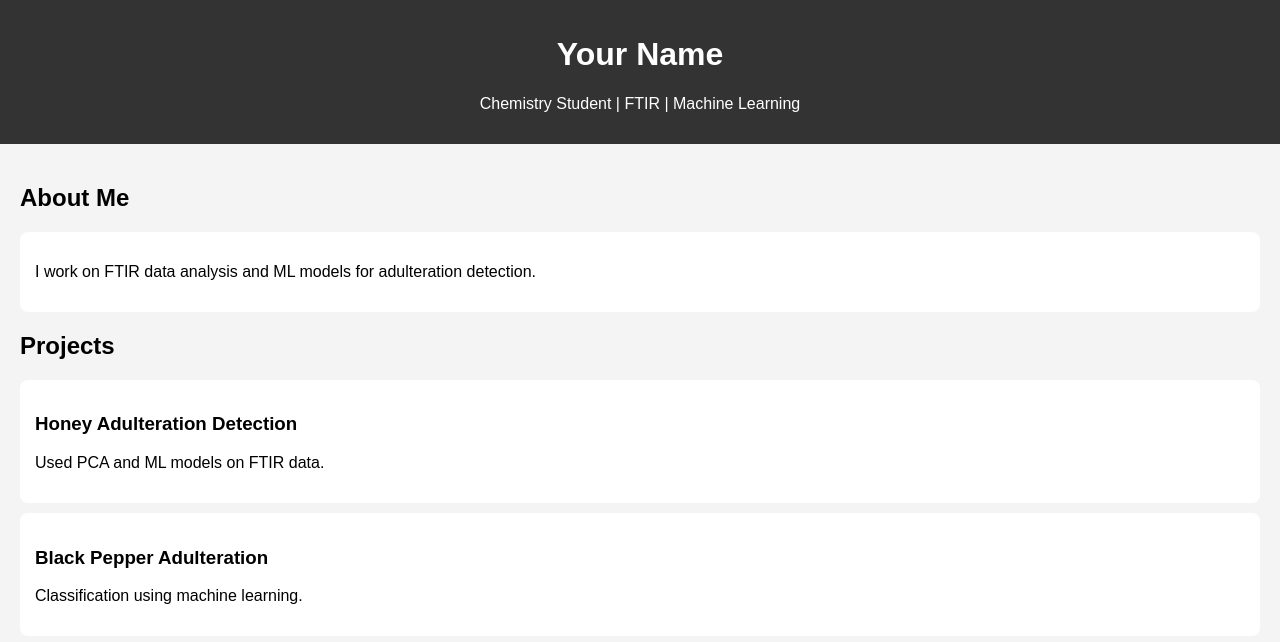
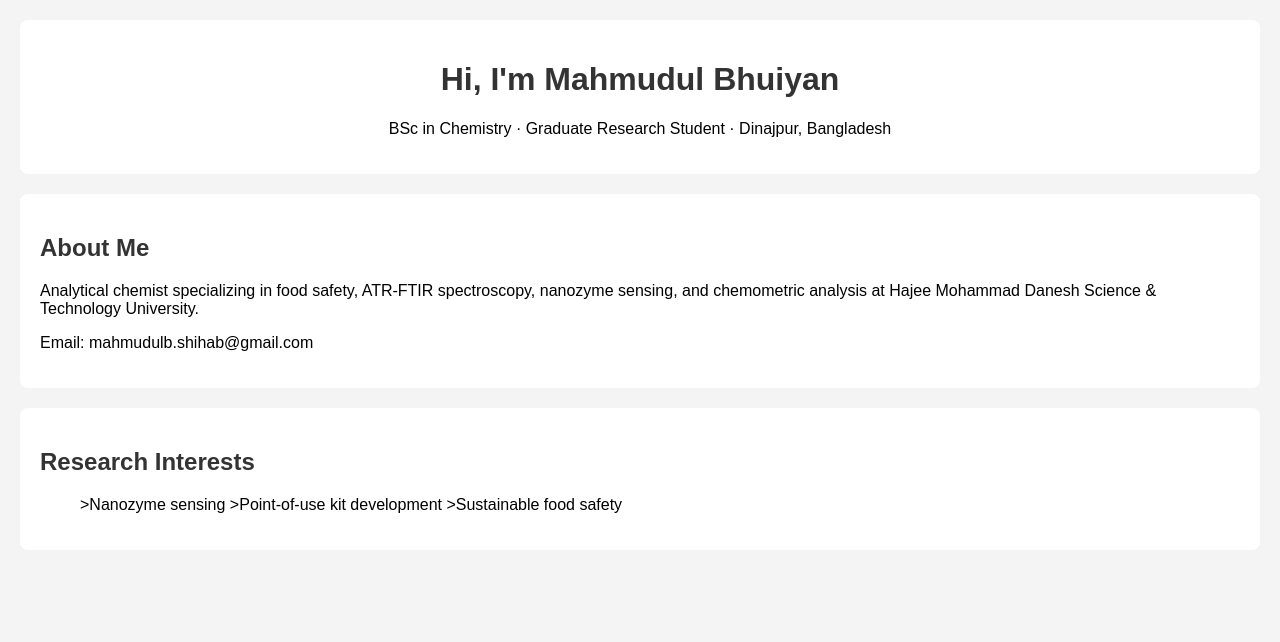
Before and after one commit to saidul56/saidul, a plain HTML site: page index.html in a window 1280 px wide. Drawn offline with Linux system fonts and the light colour scheme.

Commit message:
Update index.html

```diff
--- a/index.html
+++ b/index.html
@@ -1,54 +1,35 @@
 <!DOCTYPE html>
-<html>
+<html lang="en">
 <head>
-    <title>My Portfolio</title>
+    <meta charset="UTF-8">
+    <meta name="viewport" content="width=device-width, initial-scale=1.0">
+    <title>Mahmudul Bhuiyan - Chemist Portfolio</title>
     <style>
-        body {
-            font-family: Arial;
-            margin: 0;
-            background: #f4f4f4;
-        }
-        header {
-            background: #333;
-            color: white;
-            padding: 15px;
-            text-align: center;
-        }
-        section {
-            padding: 20px;
-        }
-        .card {
-            background: white;
-            padding: 15px;
-            margin: 10px 0;
-            border-radius: 8px;
-        }
+        body { font-family: Arial, sans-serif; margin: 0; padding: 20px; background: #f4f4f4; }
+        header { text-align: center; background: white; padding: 20px; border-radius: 8px; }
+        section { margin: 20px 0; background: white; padding: 20px; border-radius: 8px; }
+        h1, h2 { color: #333; }
     </style>
 </head>
 <body>
+    <header>
+        <h1>Hi, I'm Mahmudul Bhuiyan</h1>
+        <p>BSc in Chemistry · Graduate Research Student · Dinajpur, Bangladesh</p>
+    </header>
 
-<header>
-    <h1>Your Name</h1>
-    <p>Chemistry Student | FTIR | Machine Learning</p>
-</header>
+    <section id="about">
+        <h2>About Me</h2>
+        <p>Analytical chemist specializing in food safety, ATR-FTIR spectroscopy, nanozyme sensing, and chemometric analysis at Hajee Mohammad Danesh Science & Technology University.</p>
+        <p>Email: mahmudulb.shihab@gmail.com</p>
+    </section>
 
-<section>
-    <h2>About Me</h2>
-    <div class="card">
-        <p>I work on FTIR data analysis and ML models for adulteration detection.</p>
-    </div>
-
-    <h2>Projects</h2>
-    <div class="card">
-        <h3>Honey Adulteration Detection</h3>
-        <p>Used PCA and ML models on FTIR data.</p>
-    </div>
-
-    <div class="card">
-        <h3>Black Pepper Adulteration</h3>
-        <p>Classification using machine learning.</p>
-    </div>
-</section>
-
+    <section id="interests">
+        <h2>Research Interests</h2>
+        <ul>
+            >Nanozyme sensing</li>
+            >Point-of-use kit development</li>
+            >Sustainable food safety</li>
+        </ul>
+    </section>
 </body>
 </html>
```
